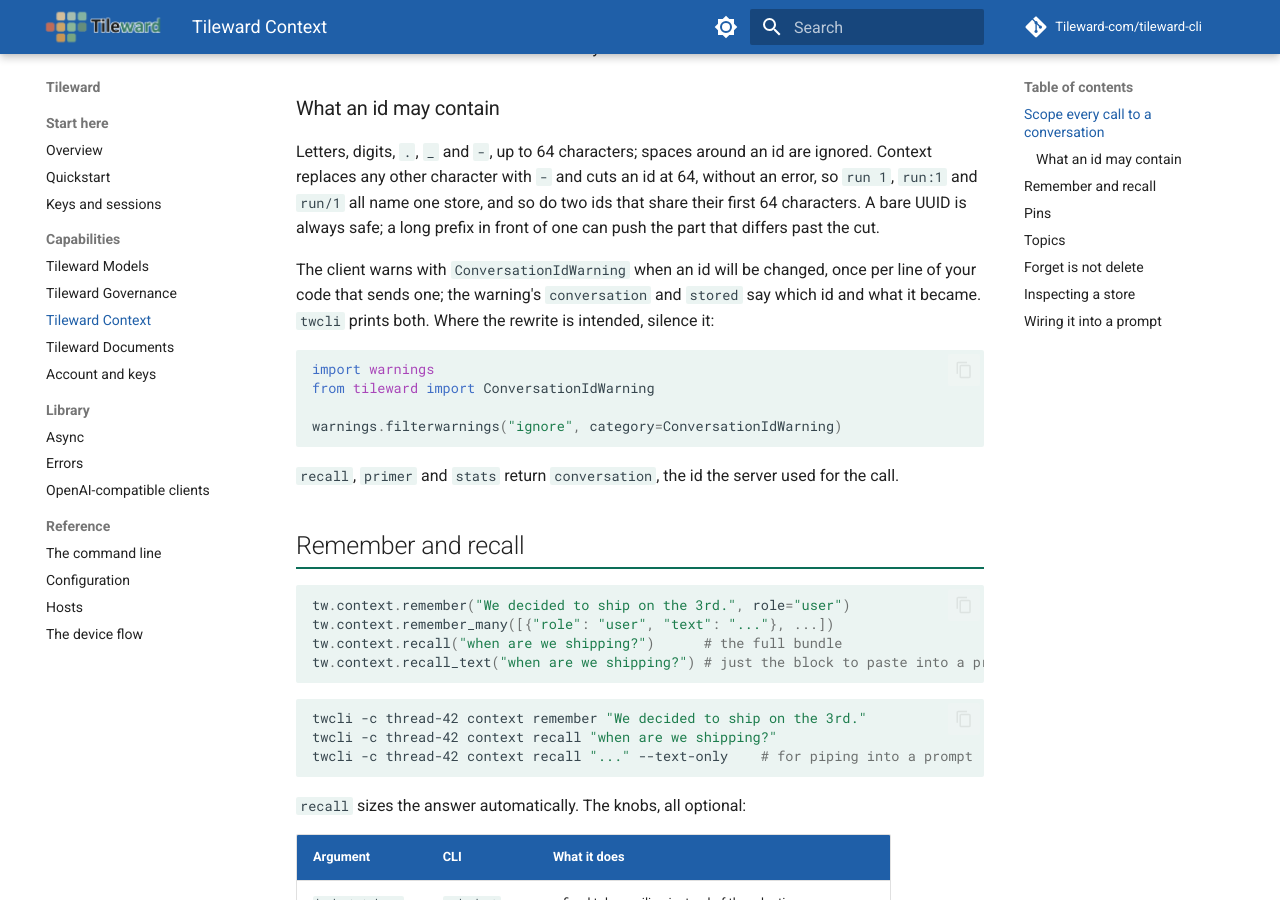
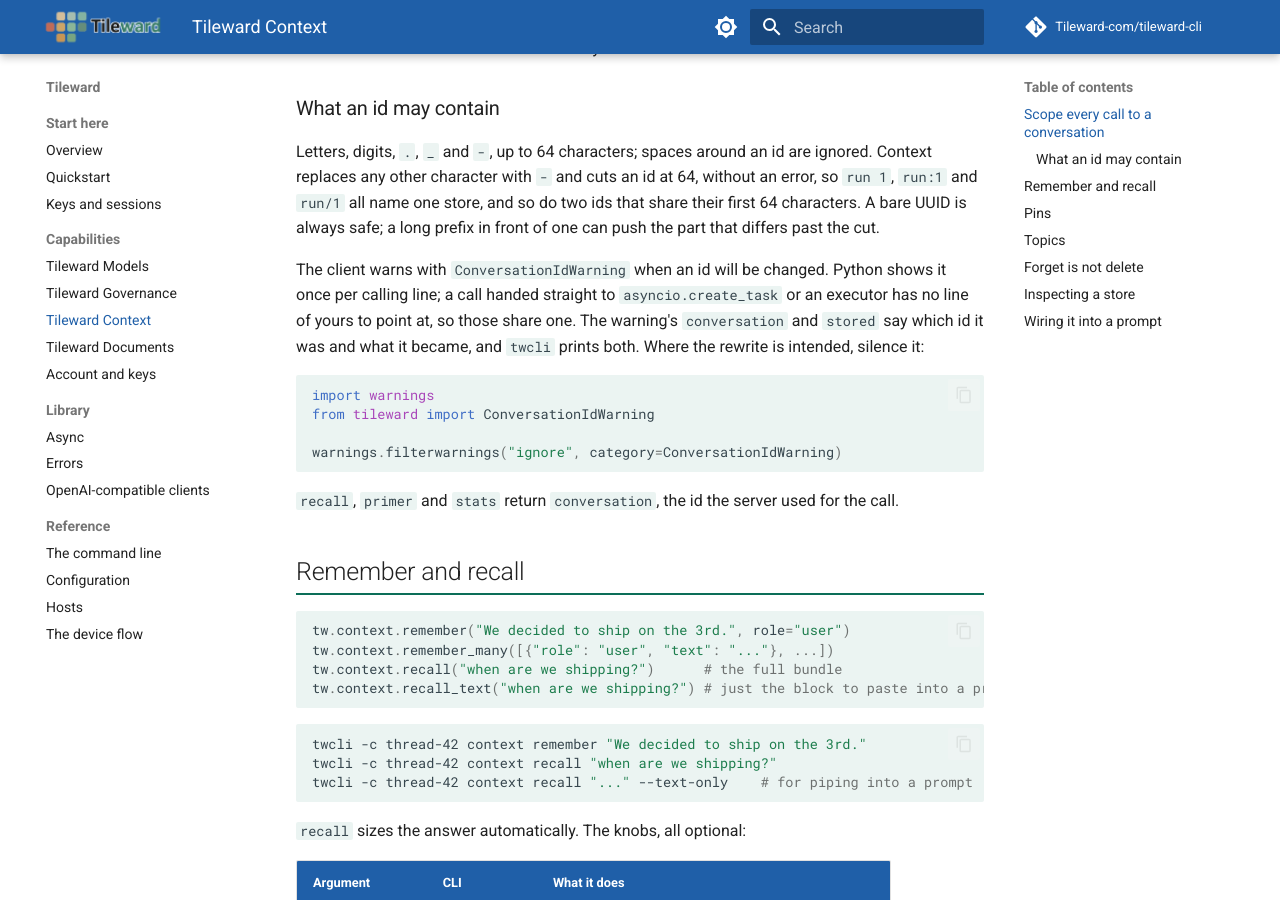
Before and after one commit to Tileward-com/tileward-cli, an MkDocs documentation site: the page built from docs/context.md, in a window 1280 px wide and 900 px high, scrolled down 628 px. Built offline with MkDocs 1.6.1 and Material for MkDocs 9.7.7, drawn with Linux system fonts in a browser that asks for light colours; comment, search, counter and statistics services are not loaded.

Commit message:
Warn for every id httpx can send, and say where async calls point
Co-Authored-By: Claude Opus 5 <noreply@anthropic.com>

````diff
--- a/docs/context.md
+++ b/docs/context.md
@@ -32,9 +32,10 @@ replaces any other character with `-` and cuts an id at 64, without an error, so
 and `run/1` all name one store, and so do two ids that share their first 64 characters. A bare UUID
 is always safe; a long prefix in front of one can push the part that differs past the cut.
 
-The client warns with `ConversationIdWarning` when an id will be changed, once per line of your code
-that sends one; the warning's `conversation` and `stored` say which id and what it became. `twcli`
-prints both. Where the rewrite is intended, silence it:
+The client warns with `ConversationIdWarning` when an id will be changed. Python shows it once per
+calling line; a call handed straight to `asyncio.create_task` or an executor has no line of yours to
+point at, so those share one. The warning's `conversation` and `stored` say which id it was and what
+it became, and `twcli` prints both. Where the rewrite is intended, silence it:
 
 ```python
 import warnings
````
Also changed, not shown: 2 other files.
